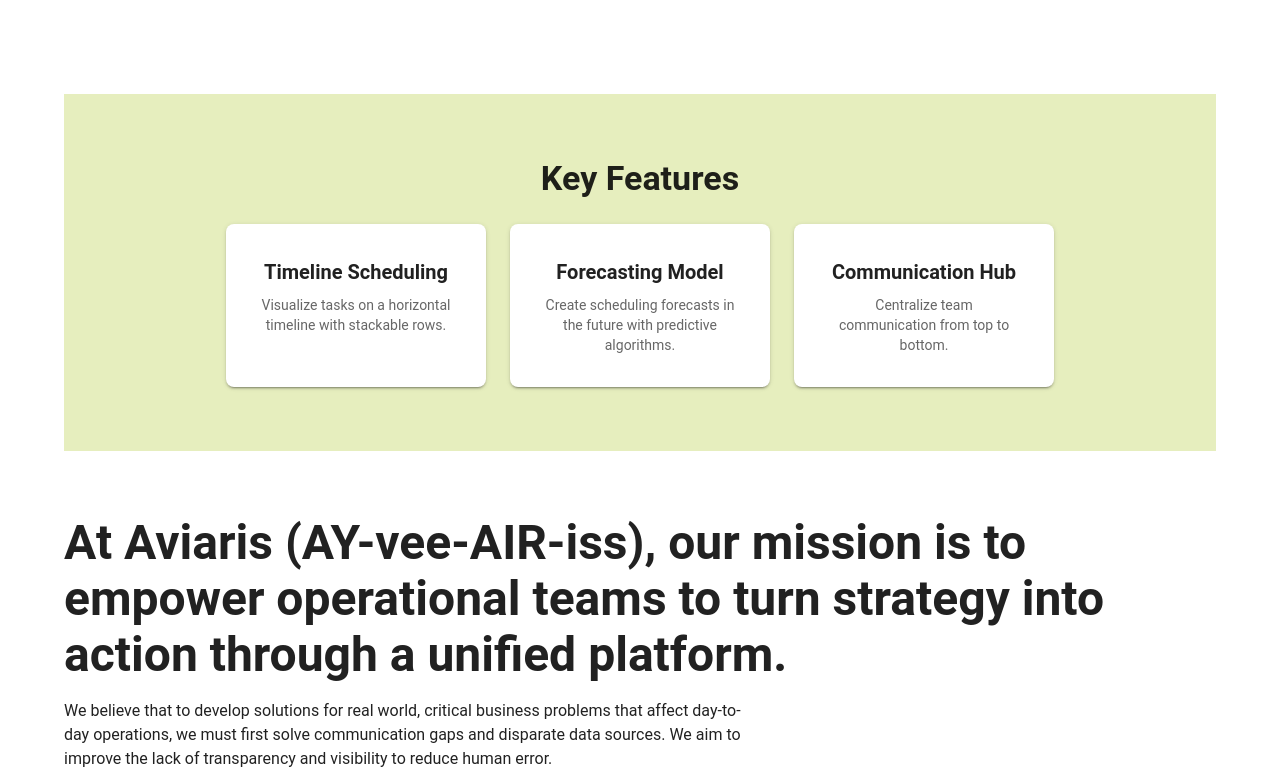
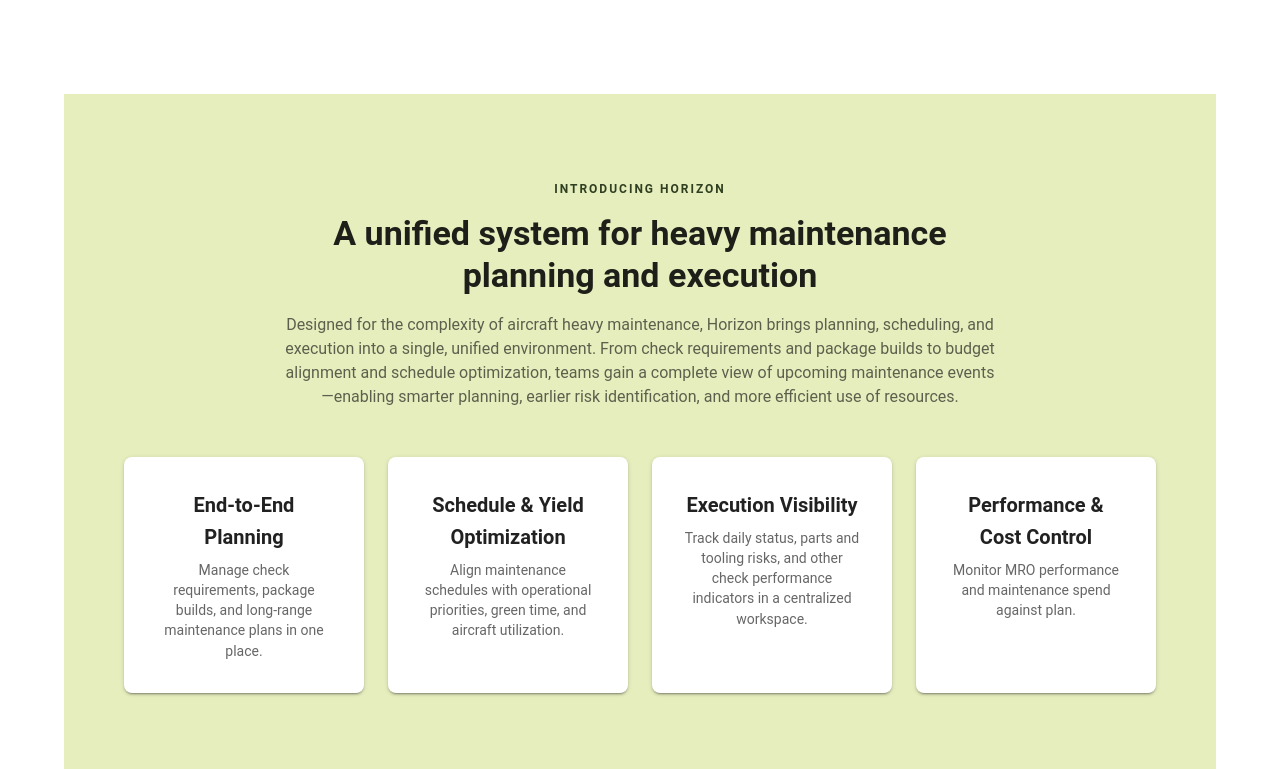
Before and after one commit to AYVEEAIRIS/aviaris-landing-website, a Next.js app: page / in a window 1280 px wide. Shown: the part 1753-2522 px from the top of the page. Built offline with nearby package versions, Linux system fonts and the light colour scheme.

Commit message:
refactored Horizon product section

```diff
--- a/src/app/page.tsx
+++ b/src/app/page.tsx
@@ -172,48 +172,78 @@
         </Paper>
 
         <Box
-          sx={{ mt: 12, py: 8, backgroundColor: theme.palette.secondary.main }}
+          sx={{
+            mt: 12,
+            py: 10,
+            px: 4,
+            backgroundColor: theme.palette.secondary.main,
+          }}
         >
-          <Typography variant="h4" fontWeight={700} align="center" gutterBottom>
-            Key Features
+          <Box
+            sx={{ maxWidth: '720px', mx: 'auto', textAlign: 'center', mb: 6 }}
+          >
+            <Typography
+              variant="overline"
+              sx={{
+                color: theme.palette.primary.main,
+                fontWeight: 700,
+                letterSpacing: 2,
+              }}
+            >
+              Introducing Horizon
             </Typography>
+            <Typography variant="h4" fontWeight={700} sx={{ mt: 1, mb: 2 }}>
+              A unified system for heavy maintenance planning and execution
+            </Typography>
+            <Typography variant="body1" color="text.secondary">
+              Designed for the complexity of aircraft heavy maintenance, Horizon
+              brings planning, scheduling, and execution into a single, unified
+              environment. From check requirements and package builds to budget
+              alignment and schedule optimization, teams gain a complete view of
+              upcoming maintenance events—enabling smarter planning, earlier
+              risk identification, and more efficient use of resources.
+            </Typography>
+          </Box>
 
           <Box
             sx={{
               display: 'flex',
               gap: 3,
               justifyContent: 'center',
-              mt: 3,
               flexWrap: 'wrap',
             }}
           >
-            <Paper elevation={2} sx={{ p: 4, borderRadius: 2, width: 260 }}>
+            {[
+              {
+                title: 'End-to-End Planning',
+                body: 'Manage check requirements, package builds, and long-range maintenance plans in one place.',
+              },
+              {
+                title: 'Schedule & Yield Optimization',
+                body: 'Align maintenance schedules with operational priorities, green time, and aircraft utilization.',
+              },
+              {
+                title: 'Execution Visibility',
+                body: 'Track daily status, parts and tooling risks, and other check performance indicators in a centralized workspace.',
+              },
+              {
+                title: 'Performance & Cost Control',
+                body: 'Monitor MRO performance and maintenance spend against plan.',
+              },
+            ].map((feature) => (
+              <Paper
+                key={feature.title}
+                elevation={2}
+                sx={{ p: 4, borderRadius: 2, width: 240 }}
+              >
                 <Typography variant="h6" fontWeight={700} gutterBottom>
-                Timeline Scheduling
+                  {feature.title}
                 </Typography>
                 <Typography variant="body2" color="text.secondary">
-                Visualize tasks on a horizontal timeline with stackable rows.
+                  {feature.body}
                 </Typography>
               </Paper>
-
-            <Paper elevation={2} sx={{ p: 4, borderRadius: 2, width: 260 }}>
-              <Typography variant="h6" fontWeight={700} gutterBottom>
-                Forecasting Model
-              </Typography>
-              <Typography variant="body2" color="text.secondary">
-                Create scheduling forecasts in the future with predictive
-                algorithms.
-              </Typography>
-            </Paper>
-
-            <Paper elevation={2} sx={{ p: 4, borderRadius: 2, width: 260 }}>
-              <Typography variant="h6" fontWeight={700} gutterBottom>
-                Communication Hub
-              </Typography>
-              <Typography variant="body2" color="text.secondary">
-                Centralize team communication from top to bottom.
-              </Typography>
-            </Paper>
+            ))}
           </Box>
         </Box>
       </Container>
```
Lines whose indentation alone changed are shown as unchanged.
